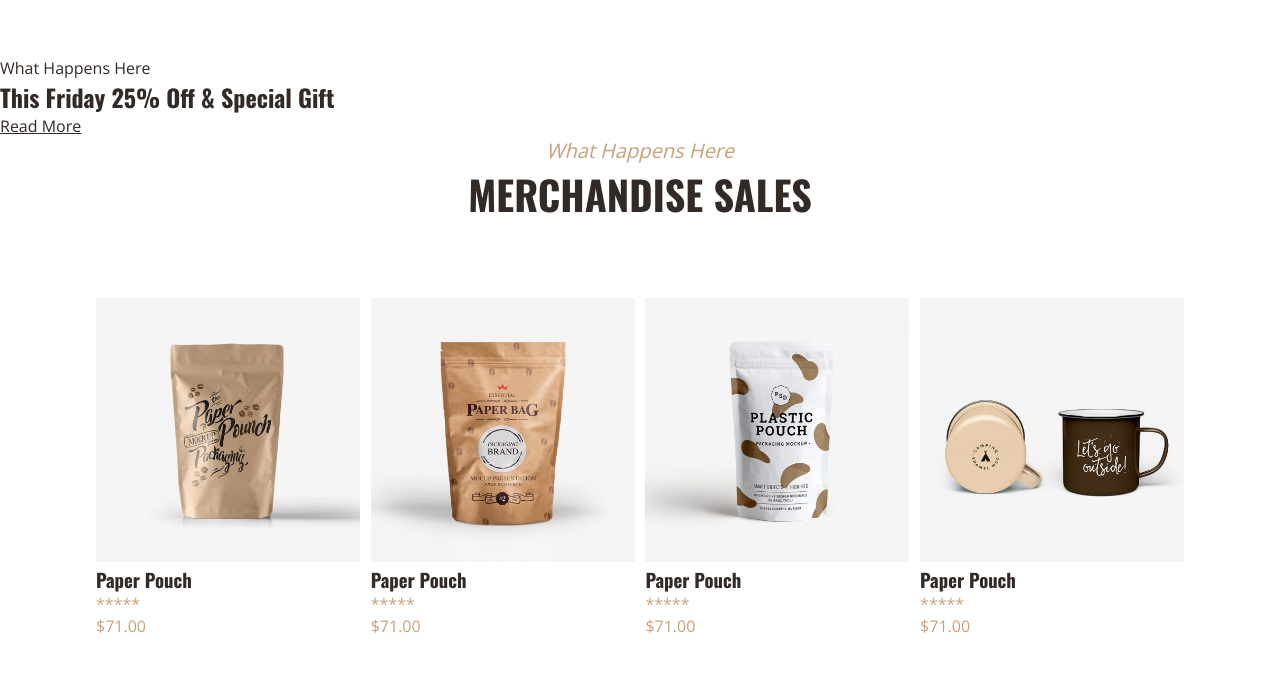
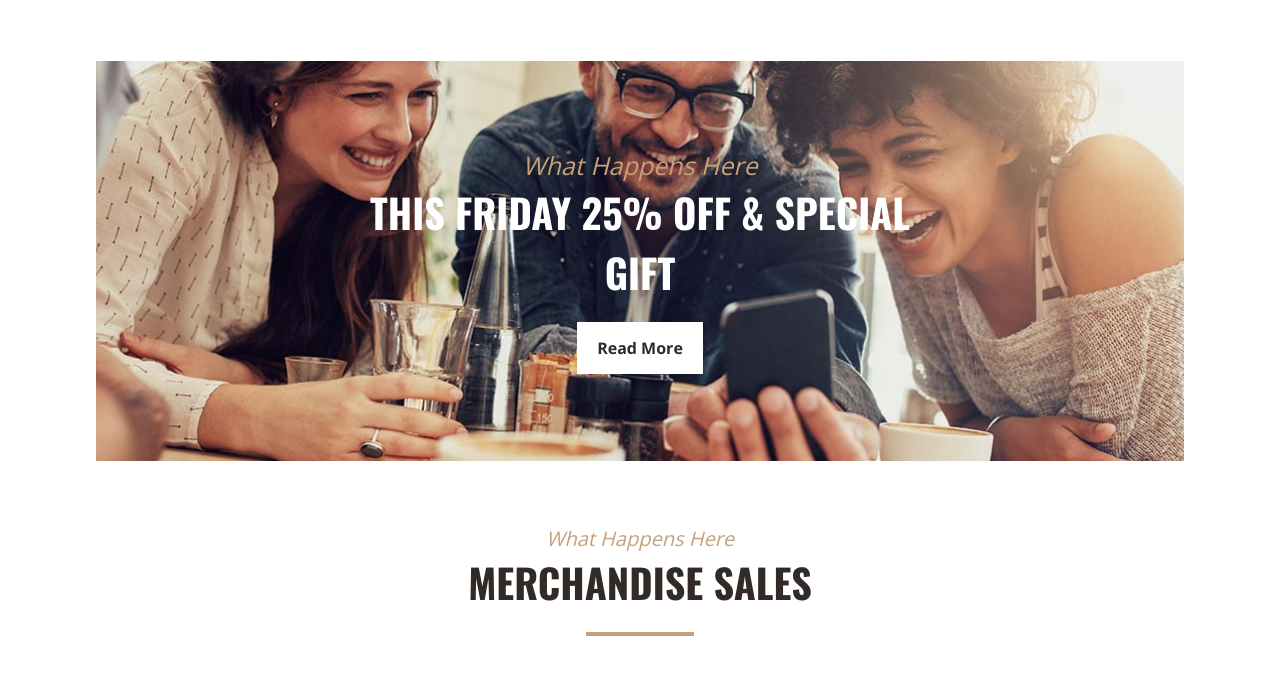
Before and after one commit to asm31/asm31-weekend-portofilio, a plain HTML site: page index.html in a window 1280 px wide. Shown: the part 2043-2730 px from the top of the page. Drawn offline with nearby package versions, Linux system fonts and the light colour scheme.

Commit message:
Added Ads Big Area

```diff
--- a/css/style.css
+++ b/css/style.css
@@ -139,7 +139,7 @@ body{
 .ads2 .ads-box:nth-child(1){
   background-image: url(../images/merchandise3.jpg);
 }
-.ds2 .ads-box:nth-child(2){
+.ads2 .ads-box:nth-child(2){
   background-image: url(../images/merchandise4.jpg);
 }
 .ads2 .ads-box:nth-child(3){
@@ -195,7 +195,7 @@ body{
 .div-title hr{
   background-color: #c7a17a;
   width: 10%;
-  height: 4%;
+  height: 4px;
   margin-right: auto;
   margin-left: auto;
 }
@@ -234,8 +234,49 @@ body{
   color: #c7a17a;
 }
 
+/* Ads Big Area */
+.ads-big{
+  width: 85%;
+  height: 400px;
+  margin-left: auto;
+  margin-right: auto;
+  background-image: url(../images/banner.jpg);
+  background-size: cover;
+  background-position: center;
+  position: relative;
+  margin-bottom:5%;
+}
+.ads-big-text{
+  position: absolute;
+  width: 50%;
+  top: 50%;
+  left: 50%;
+  transform: translate(-50%,-50%);
+  text-align: center;
+}
 
+.ads-big-text span{
+  color: #c7a17a;
+  font-style: italic;
+  font-size: 25px;
+}
 
+.ads-big-text h2{
+  color: white;
+  font-size: 40px;
+  text-transform: uppercase;
+  margin-bottom: 20px;
+}
+.ads-big-text a{
+  color: #312A26;
+  background-color: white;
+  font-weight: 800;
+  display: inline-block;
+  padding: 15px 20px;
+  text-decoration: none;
+}
+
+/* My code */
 /*
 .banner{
   position: relative;
@@ -369,6 +410,45 @@ body{
 */
 
 /* Ads Big Area */
+/*
 .ads-big{
-  background-image: src(../images/);
+  background-color: #312A23;
+  background-image: url(../images/banner.jpg);
+  width: 87%;
+  height: 400px;
+  background-size: cover;
+  background-position:center;
+  margin-bottom: 5%;
+  margin-right: auto;
+  margin-left: auto;
+  position: relative;
 }
+
+.ads-big-text{
+  width: 60%;
+  position: relative;
+  top: 35%;
+  left: 20%;
+  text-align: center;
+}
+.ads-big-text span{
+  color: #c7a17a;
+  font-style: italic;
+}
+.ads-big-text h2{
+  color: white;
+  font-size: 40px;
+  text-transform: uppercase;
+}
+.ads-big-text a{
+  padding: 15px 20px;
+  background-color: white;
+  display: inline-block;
+  text-decoration: none;
+  text-transform: uppercase;
+  font-weight: 700;
+  margin-top: 10px;
+}
+*/
+
+/* Reservation Form */
--- a/index.html
+++ b/index.html
@@ -33,14 +33,14 @@
       <!--Ads 1-->
       <div class="ads-box ads-item1">
         <div class="ads-text">
-          <h3>New Coffee <br>Flavors</h3>
+          <h3>New Coffee Flavors</h3>
           <a href="#">Read More</a>
         </div>
       </div>
       <!--Ads 2-->
       <div class="ads-box ads-item2">
         <div class="ads-text">
-          <h3>This Friday <br>25% Off</h3>
+          <h3>This Friday 25% Off</h3>
           <a href="#">Read More</a>
         </div>
       </div>
```
